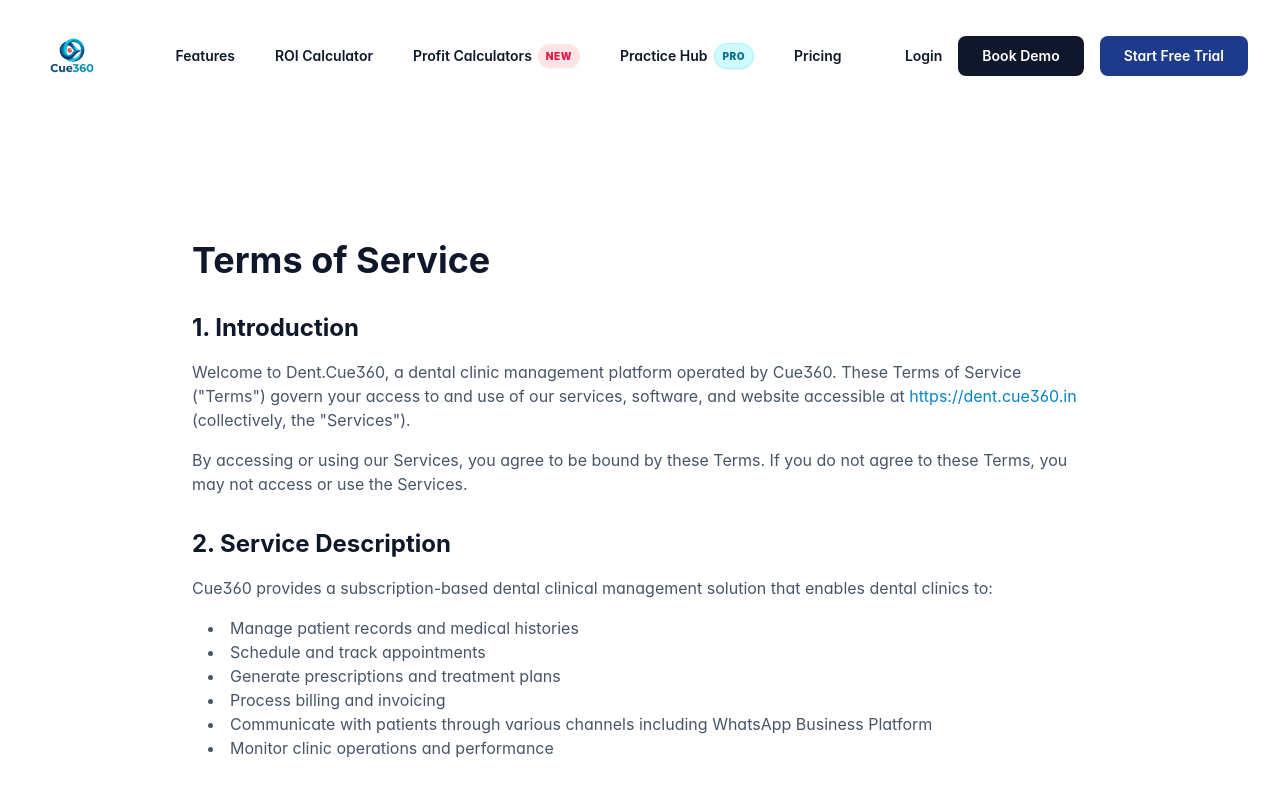
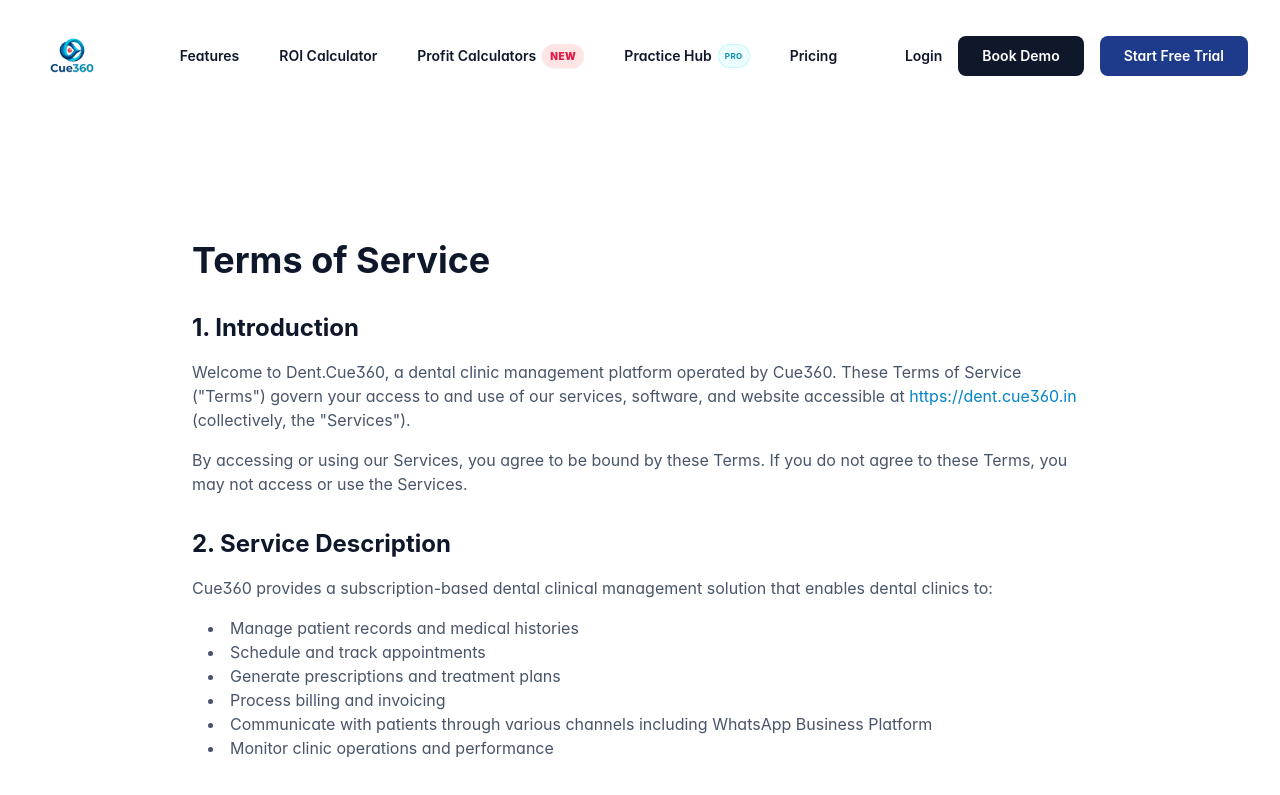
Before and after one commit to ananthcjayan12/dent_cue360_landing, a React (Vite) app: page /terms in a window 1280 px wide. Shown: the top 795 px of the page. Built offline with nearby package versions, Linux system fonts and the light colour scheme.

Commit message:
style: update Pro badge styling in Navbar for a more subtle appearance

```diff
--- a/src/components/Navbar.tsx
+++ b/src/components/Navbar.tsx
@@ -52,13 +52,13 @@ const Navbar: React.FC = () => {
                                 <a key={link.name} href={link.href} className="text-sm font-semibold text-slate-900 hover:text-dental-600 transition-colors whitespace-nowrap flex items-center gap-1.5">
                                     {link.name}
                                     {link.isNew && <span className="px-2 py-0.5 rounded-full bg-rose-100 text-rose-600 text-[10px] font-black uppercase tracking-wider shadow-sm">New</span>}
-                                    {link.isPro && <span className="px-2 py-0.5 rounded-full bg-cyan-100 text-cyan-700 border border-cyan-200 text-[10px] font-black uppercase tracking-wider shadow-sm">Pro</span>}
+                                    {link.isPro && <span className="px-1.5 py-px rounded-full bg-cyan-50 text-cyan-600 border border-cyan-200/60 text-[8px] font-bold uppercase tracking-wider">Pro</span>}
                                 </a>
                             ) : (
                                 <Link key={link.name} to={link.href} className="text-sm font-semibold text-slate-900 hover:text-dental-600 transition-colors whitespace-nowrap flex items-center gap-1.5">
                                     {link.name}
                                     {link.isNew && <span className="px-2 py-0.5 rounded-full bg-rose-100 text-rose-600 text-[10px] font-black uppercase tracking-wider shadow-sm">New</span>}
-                                    {link.isPro && <span className="px-2 py-0.5 rounded-full bg-cyan-100 text-cyan-700 border border-cyan-200 text-[10px] font-black uppercase tracking-wider shadow-sm">Pro</span>}
+                                    {link.isPro && <span className="px-1.5 py-px rounded-full bg-cyan-50 text-cyan-600 border border-cyan-200/60 text-[8px] font-bold uppercase tracking-wider">Pro</span>}
                                 </Link>
                             )
                         ))}
@@ -116,7 +116,7 @@ const Navbar: React.FC = () => {
                                                 {link.name}
                                                 <div className="ml-auto flex items-center gap-2">
                                                     {link.isNew && <span className="px-2 py-0.5 rounded-full bg-rose-100 text-rose-600 text-[10px] font-black uppercase tracking-wider">New</span>}
-                                                    {link.isPro && <span className="px-2 py-0.5 rounded-full bg-cyan-100 text-cyan-700 border border-cyan-200 text-[10px] font-black uppercase tracking-wider">Pro</span>}
+                                                    {link.isPro && <span className="px-1.5 py-px rounded-full bg-cyan-50 text-cyan-600 border border-cyan-200/60 text-[8px] font-bold uppercase tracking-wider">Pro</span>}
                                                 </div>
                                             </a>
                                         ) : (
@@ -129,7 +129,7 @@ const Navbar: React.FC = () => {
                                                 {link.name}
                                                 <div className="ml-auto flex items-center gap-2">
                                                     {link.isNew && <span className="px-2 py-0.5 rounded-full bg-rose-100 text-rose-600 text-[10px] font-black uppercase tracking-wider">New</span>}
-                                                    {link.isPro && <span className="px-2 py-0.5 rounded-full bg-cyan-100 text-cyan-700 border border-cyan-200 text-[10px] font-black uppercase tracking-wider">Pro</span>}
+                                                    {link.isPro && <span className="px-1.5 py-px rounded-full bg-cyan-50 text-cyan-600 border border-cyan-200/60 text-[8px] font-bold uppercase tracking-wider">Pro</span>}
                                                 </div>
                                             </Link>
                                         )
```
